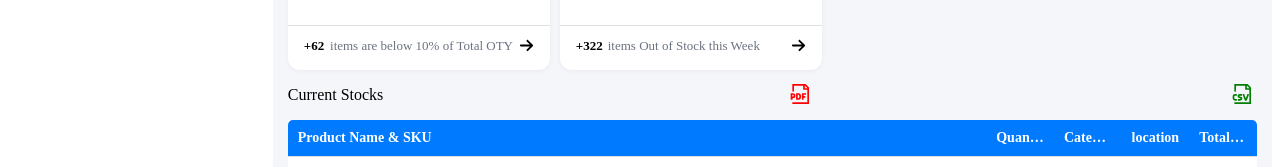
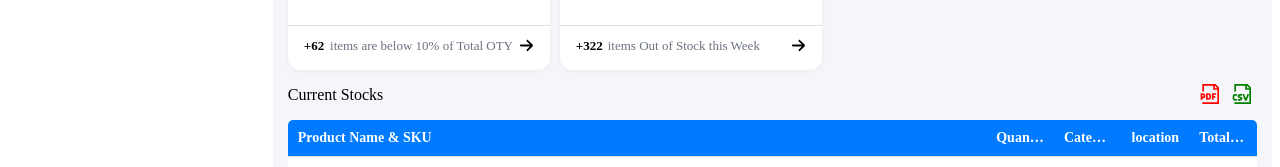
Before and after one commit to itsJitu/sales-report, a React (Vite) app: page / in a window 1280 px wide. Shown: the part 163-330 px from the top of the page. Built offline with nearby package versions, Linux system fonts and the light colour scheme.

Commit message:
completed

```diff
--- a/src/components/StockReport.jsx
+++ b/src/components/StockReport.jsx
@@ -7,8 +7,6 @@ import { GrDocumentPdf } from "react-icons/gr";
 import { GrDocumentCsv } from "react-icons/gr";
 import jsPDF from "jspdf";
 import autoTable from "jspdf-autotable";
-
-
 
 const dummyData = [
   {
@@ -118,7 +116,6 @@ function StockReport() {
     if (currentPage < totalPages) setCurrentPage((prev) => prev + 1);
   };
 
-
   const handleDownloadCSV = () => {
     const tableHeader = [
       "Product Name",
@@ -152,8 +149,6 @@ function StockReport() {
     document.body.removeChild(link);
   };
 
-
-
   const handleDownloadPDF = () => {
     const doc = new jsPDF();
 
@@ -161,7 +156,13 @@ const handleDownloadPDF = () => {
     doc.text("Stock Report", 14, 15);
 
     // Define columns
-  const tableColumn = ["Product Name", "Quantity", "Category", "Location", "Total Value"];
+    const tableColumn = [
+      "Product Name",
+      "Quantity",
+      "Category",
+      "Location",
+      "Total Value",
+    ];
 
     // Define rows
     const tableRows = dummyData.map((item) => [
@@ -180,9 +181,9 @@ const handleDownloadPDF = () => {
       styles: { fontSize: 10 },
       headStyles: {
         fillColor: [0, 122, 255],
-      textColor: "#ffffff"
+        textColor: "#ffffff",
       },
-    theme: "striped"
+      theme: "striped",
     });
 
     // Save file
@@ -192,7 +193,6 @@ const handleDownloadPDF = () => {
   // Save the PDF
 
   // };
-
 
   return (
     <>
@@ -295,19 +295,31 @@ const handleDownloadPDF = () => {
         {/* Table Container */}
 
         <div>
-          <div style={{ color: "#000000", display:'flex', justifyContent:'space-between', alignItems: "center"}}>
+          <div
+            style={{
+              color: "#000000",
+              display: "flex",
+              justifyContent: "space-between",
+              alignItems: "center",
+            }}
+          >
             <p>Current Stocks</p>
-            <button onClick={handleDownloadPDF} style={{ background: "none", border: "none", cursor: "pointer" }}>
-  <GrDocumentPdf style={{ fontSize: "20px", color: "red"}} />
+           <div> <button
+              onClick={handleDownloadPDF}
+              style={{ background: "none", border: "none", cursor: "pointer" }}
+            >
+              <GrDocumentPdf style={{ fontSize: "20px", color: "red" }} />
             </button>
             <button
               onClick={handleDownloadCSV}
-  style={{ background: "none", border: "none", cursor: "pointer", marginLeft: "10px" }}
+              style={{
+                background: "none",
+                border: "none",
+                cursor: "pointer",
+              }}
             >
               <GrDocumentCsv style={{ fontSize: "20px", color: "green" }} />
-</button>
-
-
+            </button></div>
           </div>
 
           <div className="table-div">
@@ -384,7 +396,9 @@ const handleDownloadPDF = () => {
                   setCurrentPage(1); // Reset to first page when changing limit
                 }}
               >
-                <option value={3} className="pageNo">3</option>
+                <option value={3} className="pageNo">
+                  3
+                </option>
               </select>
             </div>
 
```
Lines whose indentation alone changed are shown as unchanged.
